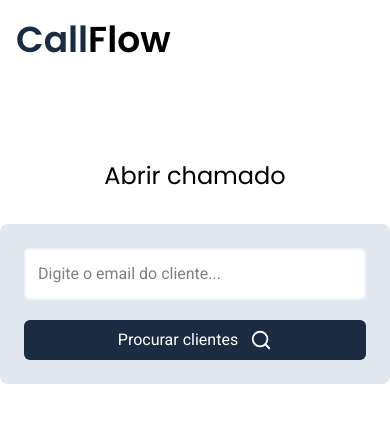
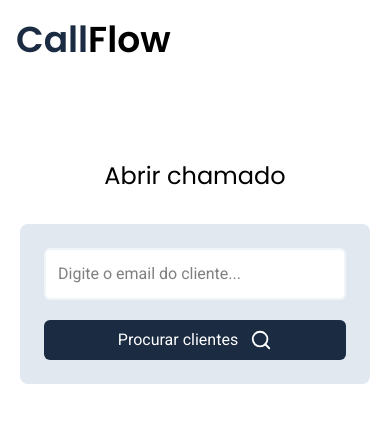
Before and after one commit to duarteeigor/call_flow, a Next.js app: page /public/ticket in a window 390 px wide. Shown: the top 422 px of the page. Built offline with nearby package versions, Linux system fonts and the light colour scheme; no server answers.

Commit message:
style: add padding on mobile

```diff
--- a/src/app/public/ticket/page.tsx
+++ b/src/app/public/ticket/page.tsx
@@ -60,7 +60,7 @@ export default function PublicTicket() {
     }
     return (
         <div className="pt-20 max-w-7xl w-full mx-auto">
-            <div className="flex flex-col justify-center items-center gap-8">
+            <div className="flex flex-col justify-center items-center gap-8 px-5">
                 <h2 className="text-2xl md:text-4xl">Abrir chamado</h2>
 
                 {costumer && (
```
